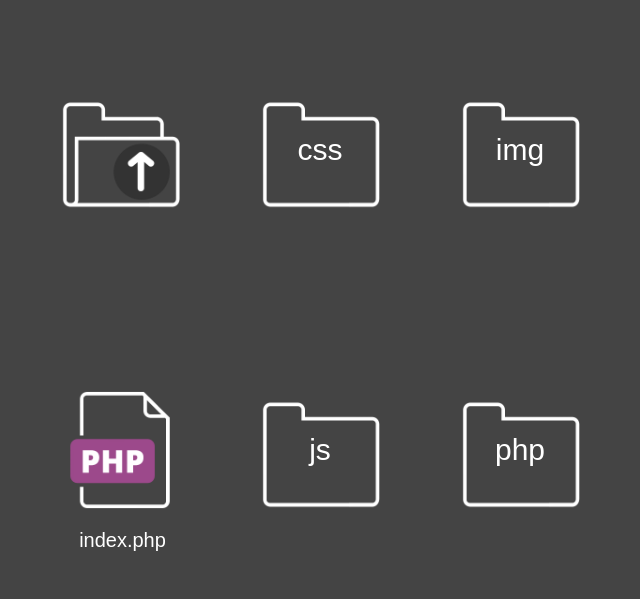
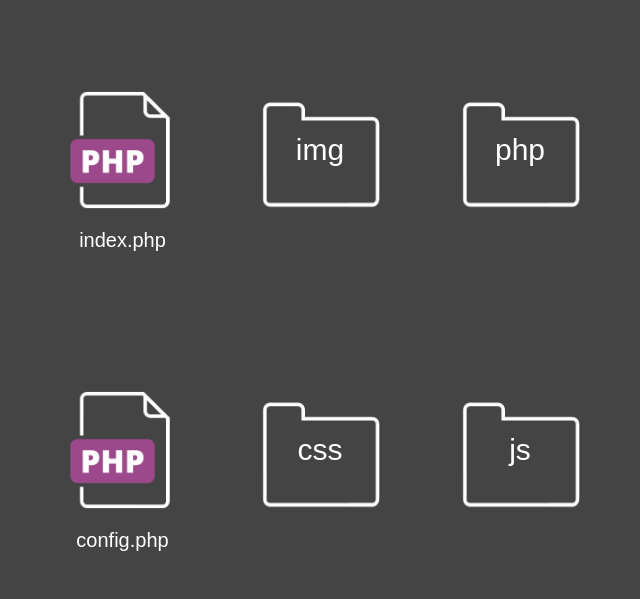
Before and after one commit to r0m21/explorateur-de-fichier, a PHP site: page / in a window 1280 px wide. Shown: the part 140-739 px from the top of the page, without its empty margins (320-960 px from the left). Run offline with PHP 8.4, Linux system fonts and the light colour scheme.

Commit message:
Commit final, tout fonctionne, juste à supprimer le retour au dossier parent une fois à la racine

```diff
--- /dev/null
+++ b/config.php
@@ -0,0 +1,2 @@
+<?php
+define('BASE_DIR', __DIR__);
--- a/css/style.css
+++ b/css/style.css
@@ -65,7 +65,7 @@ header
 
 /* Bloc où se trouve les IMG + Liens */
 
-.box,.box2
+.box
 {
     width: 200px;
     height: 200px;
@@ -104,7 +104,9 @@ header
     z-index: 2
 }
 
+
 .box:hover .lienimg , .box:hover .taille-image{transform: scale(1.5);}
+.box:hover .notransform{transform: scale(1);}
 
 .lienimg:hover{color: #c4c4c4;}
 
--- a/index.php
+++ b/index.php
@@ -1,5 +1,4 @@
-<?php require_once("php/traitement.php") ?>
-
+<?php require_once 'config.php'; ?>
 <!DOCTYPE html>
 <html lang="en">
 <head>
@@ -15,44 +14,26 @@
         <img src="img/header.png" alt="header">
     </header>
 
-    <main class="maincontainer">
+    <main class="maincontainer" id="container">
 
-<?php        foreach($dirs as $filename)
-        {
-            $folder = $base_url . $filename . "/";
+<?php   $dirs = new RecursiveDirectoryIterator(BASE_DIR);
+        $dirs->rewind();
 
-            if(is_dir($folder) && $filename != "..")
-            {
-?>
-        <div class="box">
-            <img class="taille-image" src="img/icon-folder.png" alt="Dossier">
-            <a class="lienimg color-1 roboto-bold textdecoration-none fs-30" href="index.php?dossier=<?php echo $folder ?>"><?php echo $filename ?></a>
-        </div>
-<?php
-            }   else if(is_dir($folder) && $filename == "..")
-                {
-?>
+        while($dirs->valid()){
+            if($dirs->getFilename() != '.' && $dirs->getFilename() != '..'){ ?>
                 <div class="box">
-                    <img class="taille-image" src="img/icon-parent-folder.png" alt="Fichier">
-                    <a class="lienimg color-1 roboto-bold textdecoration-none fs-30" href="index.php?dossier=<?php echo $folder ?>"></a>
+<?php               if(is_dir($dirs->key())){ ?>
+                        <img class="taille-image" src="img/icon-folder.png" alt="Dossier">
+                        <a class="lienimg color-1 roboto-bold textdecoration-none fs-30" href="<?php echo $dirs->key() ?>"><?php echo $dirs->getFilename() ?></a>
+<?php               } else { ?>
+                        <img class="taille-image notransform m-auto" src="img/icon-<?php echo $dirs->getExtension() ?>.png" alt="Fichier">
+                        <p class="text-center roboto-bold ml-5 color-1 absolute-fichier fs-20"><?php echo $dirs->getFilename() ?></p>
+<?php               } ?>
                 </div>
-<?php                }
-            else
-                {
-                    $arrayExt = explode('.', $filename); // Si index.php => arrayExt[0] = index, arrayext[1] = php.
-                    $ext = $arrayExt[count($arrayExt) - 1];
-?>
-                <div class="box2">
-<?php               echo  '<img class="taille-image m-auto" src="img/icon-'.$ext.'.png" alt="Fichier">'
-?>                      <p class="text-center roboto-bold ml-5 color-1 absolute-fichier fs-20"><?php echo $filename ?></p>
-                </div>
-<?php
-                }
-        }
-?>
-
+<?php       }
+            $dirs->next();
+        } ?>
     </main>
-
-        <script src="js/script.js"></script>
+    <script src="js/script.js"></script>
     </body>
 </html>
--- a/js/script.js
+++ b/js/script.js
@@ -1,7 +1,45 @@
-/* function reverseString(str)
-{
-    return str.split("").reverse().join(' ');
+function getxhr(){
+    try{xhr=new XMLHttpRequest();}
+    catch(e){
+       try {xhr=new ActiveXObject("Microsoft.XMLHTTP");}
+       catch(e1){
+          try{xhr=new ActiveXObject("Msxml2.XMLHTTP");}
+          catch(e2){
+             alert("AJAX non supporté!");
+          }
+       }
+    }
+    return xhr;
 }
 
-result = reverseString("123456789");
-document.write(result); */
+var liens = document.querySelectorAll('a');
+
+for(i = 0; i < liens.length; i++)
+{
+    liens[i].addEventListener('click', getArbo);
+}
+
+
+function getArbo(e){
+
+    var dossier = this.getAttribute('href');
+
+    e.preventDefault();
+
+    xhr = getxhr();
+    xhr.onreadystatechange=function()
+    {
+       if(this.readyState==4 && this.status == 200)
+       {
+            document.getElementById("container").innerHTML= this.responseText;
+            liens = document.querySelectorAll('a');
+
+            for(i = 0; i < liens.length; i++)
+            {
+                liens[i].addEventListener('click', getArbo);
+            }
+       }
+    }
+    xhr.open("GET", "./php/traitement.php?dossier=" + dossier , true);
+    xhr.send();
+ }
--- a/php/traitement.php
+++ b/php/traitement.php
@@ -1,13 +1,53 @@
 <?php
-        //Nom du dossier à scanner
-        $base_url = "./";
+        require_once ('../config.php');
 
-        if(isset($_GET["dossier"]))
+        if(isset($_GET["dossier"]) && $_GET['dossier'] != '')
         {
-            $base_url = $base_url . $_GET['dossier'];
+            $dossier = $_GET['dossier'];
+            $retour = "";
+
+        $dirs  = new RecursiveDirectoryIterator($dossier);
+
+        $dirs->rewind();
+
+        while($dirs->valid())
+        {
+            $retour .= '<div class="box">';
+
+            if(is_dir($dirs->key()))
+            {
+                if($dirs->getFilename() != "." && $dirs->key() != BASE_DIR && $dirs->key() != BASE_DIR."/." && $dirs->key() != BASE_DIR."/..")
+                {
+                    if($dirs->getFilename() == "..")
+                    {
+                        $path = str_replace('\\', '/', $dirs->key());
+                        $pathArray = explode('/', $path);
+                        array_pop($pathArray);
+                        array_splice($pathArray, -1);
+                        $parentPath = implode('/', $pathArray);
+
+                        $retour .= '<img class="taille-image" src="img/icon-parent-folder.png" alt="Fichier">
+                                    <a class="lienimg color-1 roboto-bold textdecoration-none fs-30" href="'. $parentPath .'"></a>';
+                    }   else
+                        {
+                            $retour .=
+                            '<img class="taille-image" src="img/icon-folder.png" alt="Dossier">
+                            <a class="lienimg color-1 roboto-bold textdecoration-none fs-30" href="'. $dirs->key() .'">'.$dirs->getFilename().'</a>';
+                        }
+
+                }
+            }
+            else
+                {
+
+                    $retour .='<img class="taille-image notransform m-auto" src="img/icon-'.$dirs->getExtension().'.png" alt="Fichier">
+                            <p class="text-center roboto-bold ml-5 color-1 absolute-fichier fs-20">' . $dirs->getFilename() . '</p>';
+
+
+                }
+            $retour .= '</div>';
+            $dirs->next();
         }
 
-        //scandir — Liste les fichiers et dossiers dans un tableau.
-        $dirs = array_diff(scandir($base_url), array('.git', "."));
-
-?>
+        echo $retour;
+    }
```
